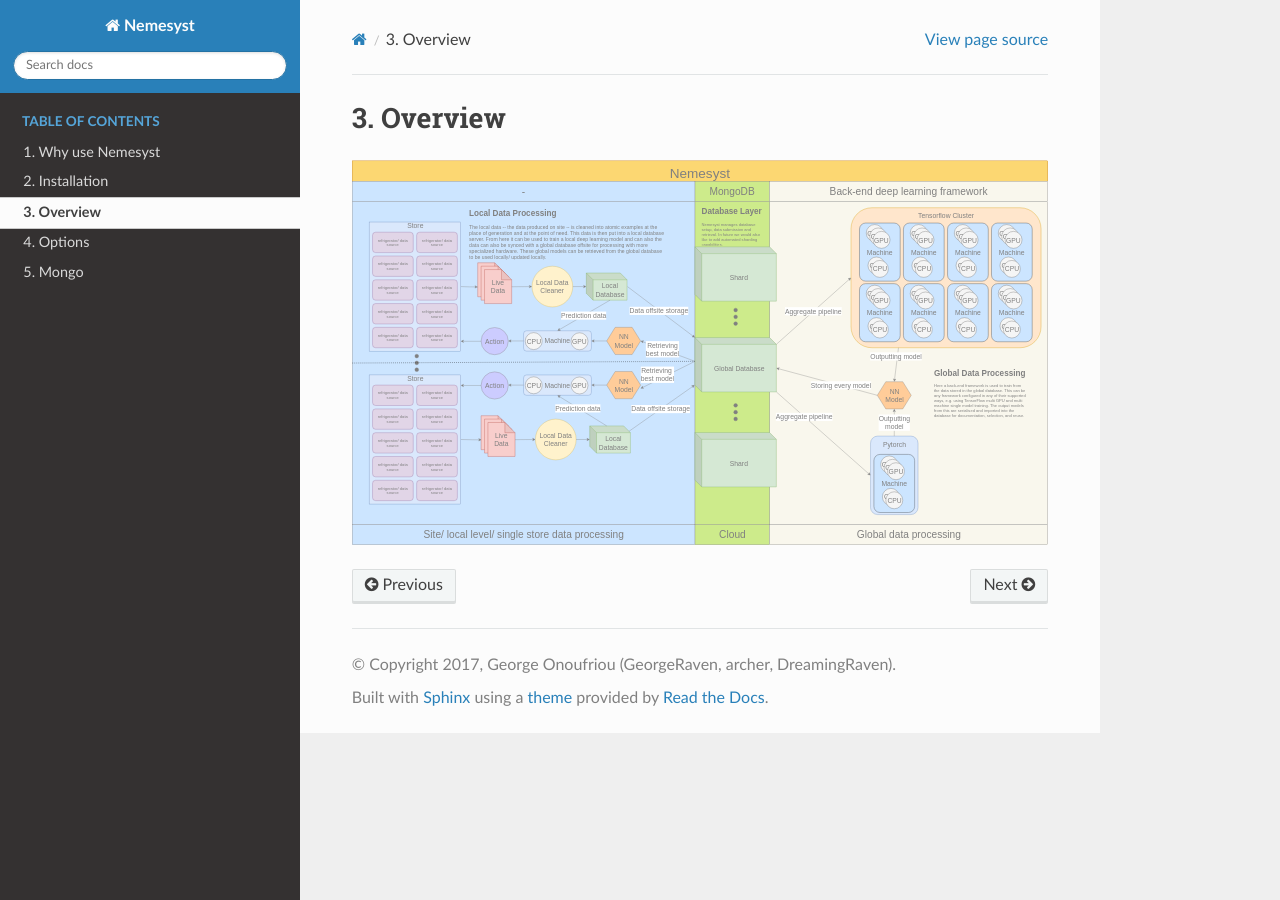
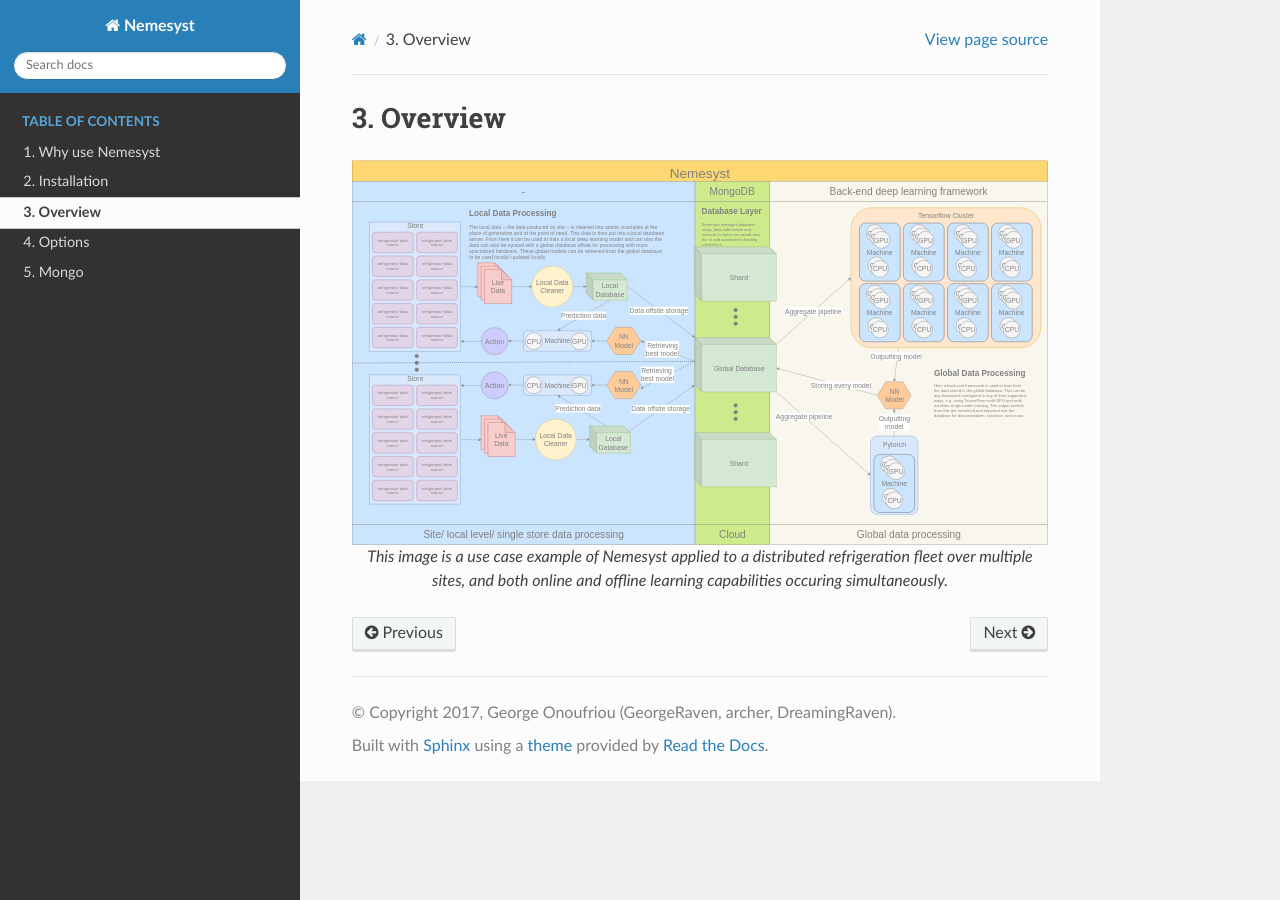
Before and after one commit to DreamingRaven/nemesyst, a Sphinx documentation site: the page built from docs/source/overview.rst, in a window 1280 px wide. Built offline with Sphinx 7.4.7 and the Read the Docs theme 2.0.0, drawn with Linux system fonts in a browser that asks for light colours; the version number could not be read and is left out.

Commit message:
Updated docs order of images

```diff
--- a/docs/source/justification.rst
+++ b/docs/source/justification.rst
@@ -2,14 +2,15 @@ Why use Nemesyst
 ================
 
 Nemesyst is a highly configurable hybrid parallelisation deep learning framework, for distributed deep learning, that uses other backend framework(s) of your choice (Pytorch, TensorFlow, etc.) for training.
-
-Nemesyst uses MongoDB as its core message passing interface (MPI). This means MongoDB is used to store, distribute, retrieve, and transform the data; store, distribute, and retrieve the trained models. In future we also hope to use it to transfer more specific processing instructions to individual learners. This way we use the already advanced functionality of MongoDB to handle complex and non-trivial problems such as tracing models back to the specific data trained with, the results and arguments present at the point of training, and being able to reload pre-trained models for further use, and, or training. This also means the same data can be transformed differentley for different learners from the same source dynamically at the point of need.
 
 .. figure:: nemesyst_example.svg
     :alt: Nemesyst use-case example diagram.
     :figclass: align-center
 
     This image is a use case example of Nemesyst applied to a distributed refrigeration fleet over multiple sites, and both online and offline learning capabilities occuring simultaneously.
+
+Nemesyst uses MongoDB as its core message passing interface (MPI). This means MongoDB is used to store, distribute, retrieve, and transform the data; store, distribute, and retrieve the trained models. In future we also hope to use it to transfer more specific processing instructions to individual learners. This way we use the already advanced functionality of MongoDB to handle complex and non-trivial problems such as tracing models back to the specific data trained with, the results and arguments present at the point of training, and being able to reload pre-trained models for further use, and, or training. This also means the same data can be transformed differentley for different learners from the same source dynamically at the point of need.
+
 .. Types of parallelisation:
 ..
 .. * model parallelism; where a single model is trained using multiple hardware instances, and the same data.
--- a/docs/source/overview.rst
+++ b/docs/source/overview.rst
@@ -3,3 +3,6 @@ Overview
 
 .. figure:: nemesyst_example.svg
     :alt: Nemesyst use-case example diagram.
+    :figclass: align-center
+
+    This image is a use case example of Nemesyst applied to a distributed refrigeration fleet over multiple sites, and both online and offline learning capabilities occuring simultaneously.
```
